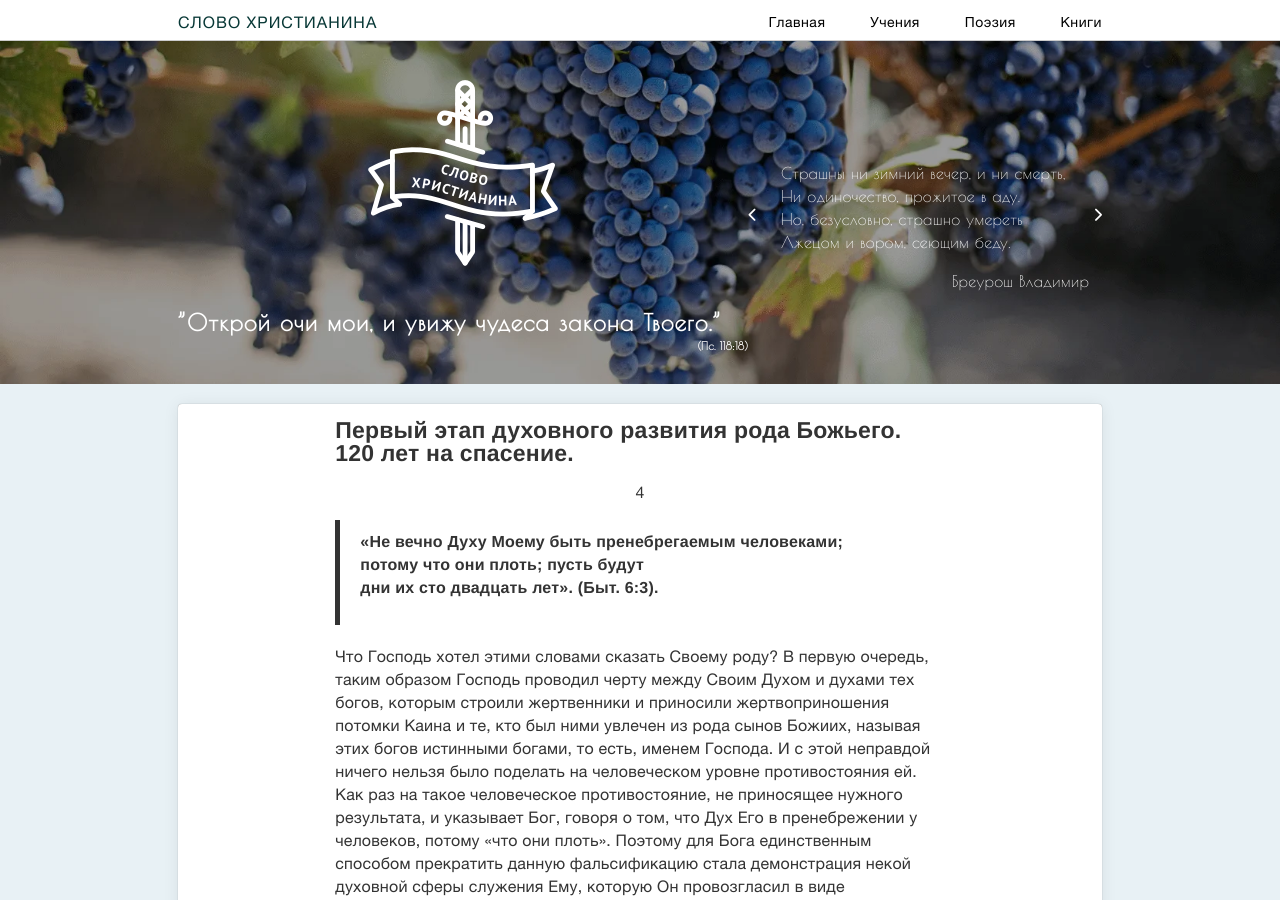
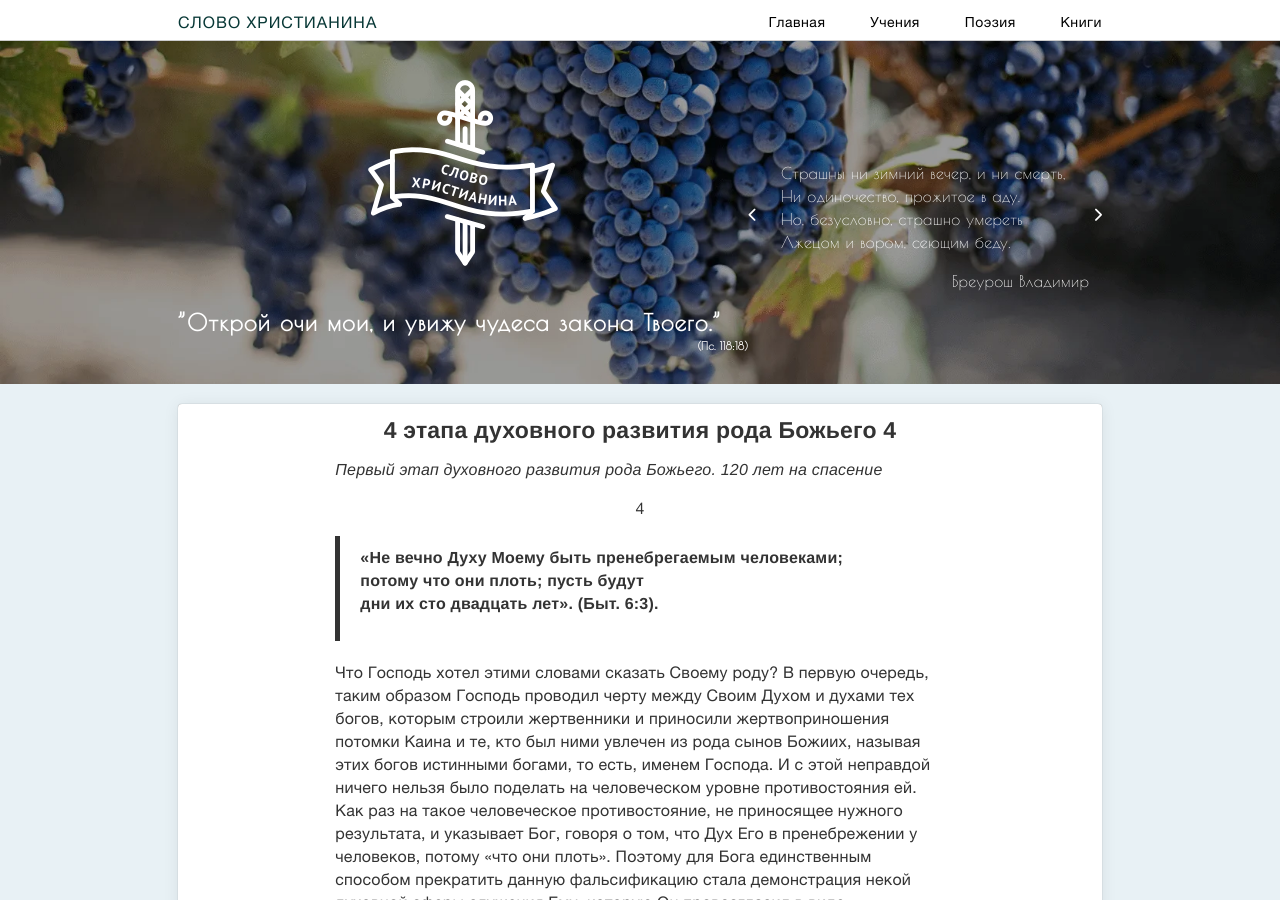
Before and after one commit to slovohrista/slovohrista.github.io, a Jekyll site: the page built from _posts/doctrine/2015-12-28-4-jetapa-duhovnogo-razvitija-roda-bozhego-4.md, in a window 1280 px wide and 900 px high. Built offline with Jekyll 4.4.1, drawn with Linux system fonts in a browser that asks for light colours; nearby versions of some CDN libraries; comment, search, counter and statistics services are not loaded.

Commit message:
Update and rename 2015-12-28-pervyj-ehtap-razvitija-roda-bozhego-120-let-na-spasenie.md to 2015-12-28-4-jetapa-duhovnogo-razvitija-roda-bozhego-4.md

```diff
--- a/_posts/doctrine/2015-12-28-pervyj-ehtap-razvitija-roda-bozhego-120-let-na-spasenie.md
+++ b/_posts/doctrine/2015-12-28-4-jetapa-duhovnogo-razvitija-roda-bozhego-4.md
@@ -1,9 +1,10 @@
 ---
 layout: single
 category: doctrine
-title: Первый этап духовного развития рода Божьего. 120 лет на спасение.
+title: 4 этапа духовного развития рода Божьего 4
 author: Владимир Бреурош
 ---
+_Первый этап духовного развития рода Божьего. 120 лет на спасение_
 
 4
 {: style="text-align: center"}
```
